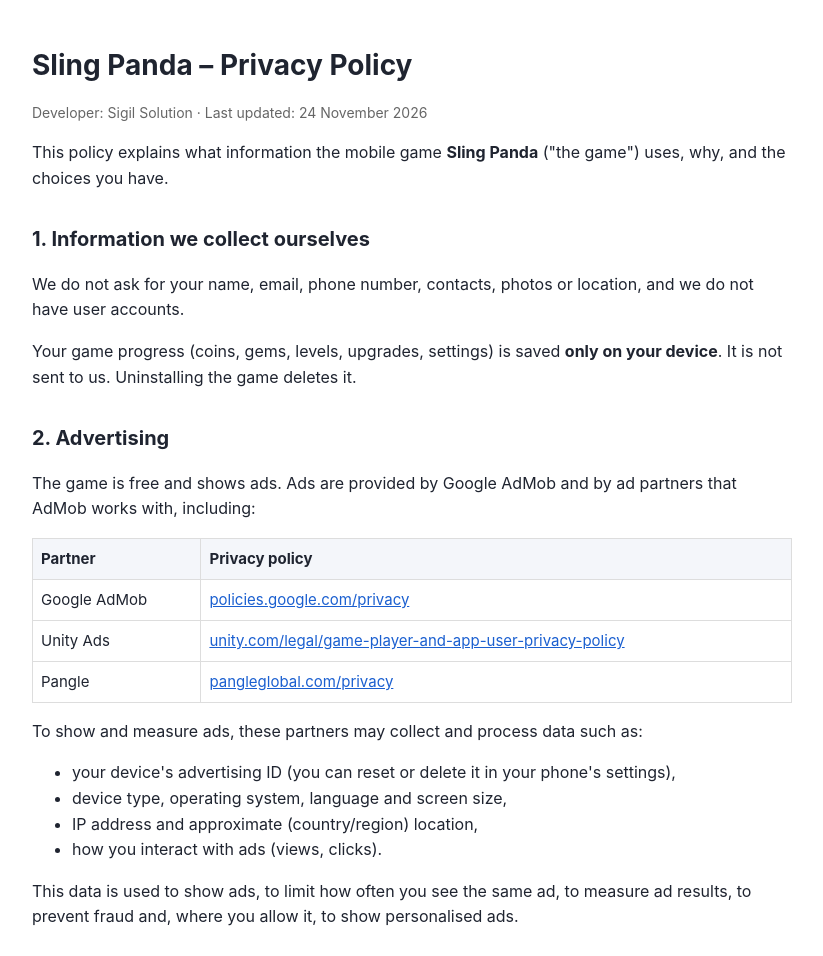
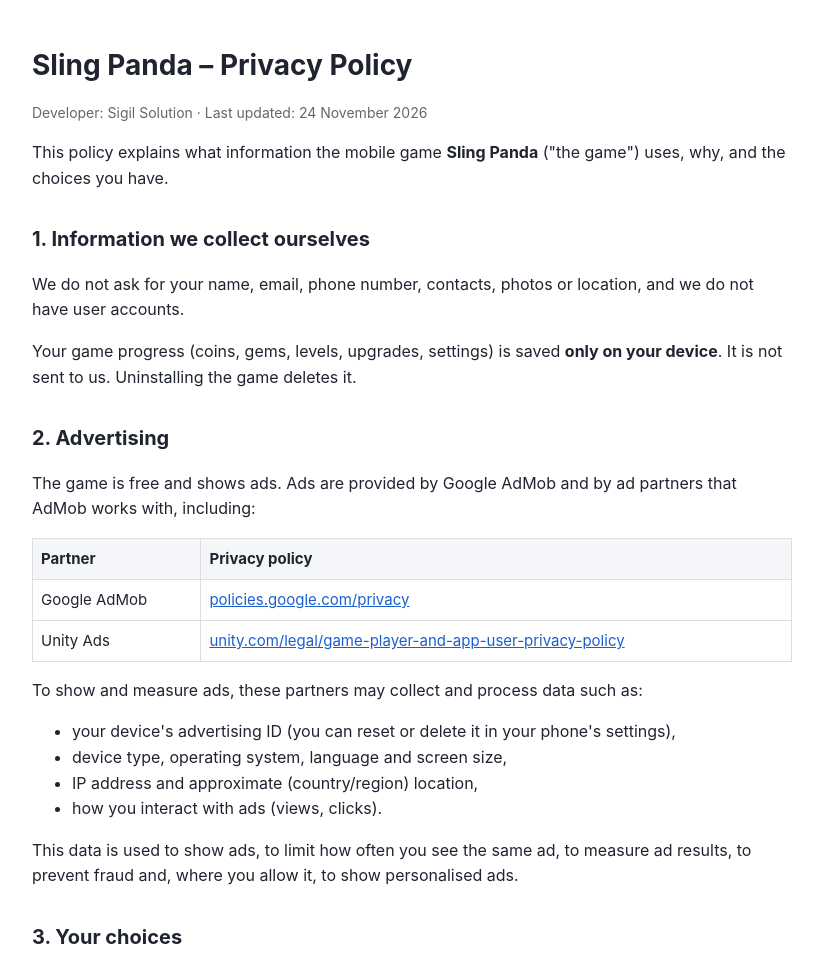
Before and after one commit to samiullah014/sling-panda-privacy, a plain HTML site: page index.html in a window 1280 px wide. Shown: the top 956 px of the page, without its empty margins (228-1051 px from the left). Drawn offline with Linux system fonts and the light colour scheme.

Commit message:
Remove Pangle from ad partners

```diff
--- a/index.html
+++ b/index.html
@@ -31,7 +31,6 @@
   <tr><th>Partner</th><th>Privacy policy</th></tr>
   <tr><td>Google AdMob</td><td><a href="https://policies.google.com/privacy">policies.google.com/privacy</a></td></tr>
   <tr><td>Unity Ads</td><td><a href="https://unity.com/legal/game-player-and-app-user-privacy-policy">unity.com/legal/game-player-and-app-user-privacy-policy</a></td></tr>
-  <tr><td>Pangle</td><td><a href="https://www.pangleglobal.com/privacy">pangleglobal.com/privacy</a></td></tr>
 </table>
 <p>To show and measure ads, these partners may collect and process data such as:</p>
 <ul>
```
